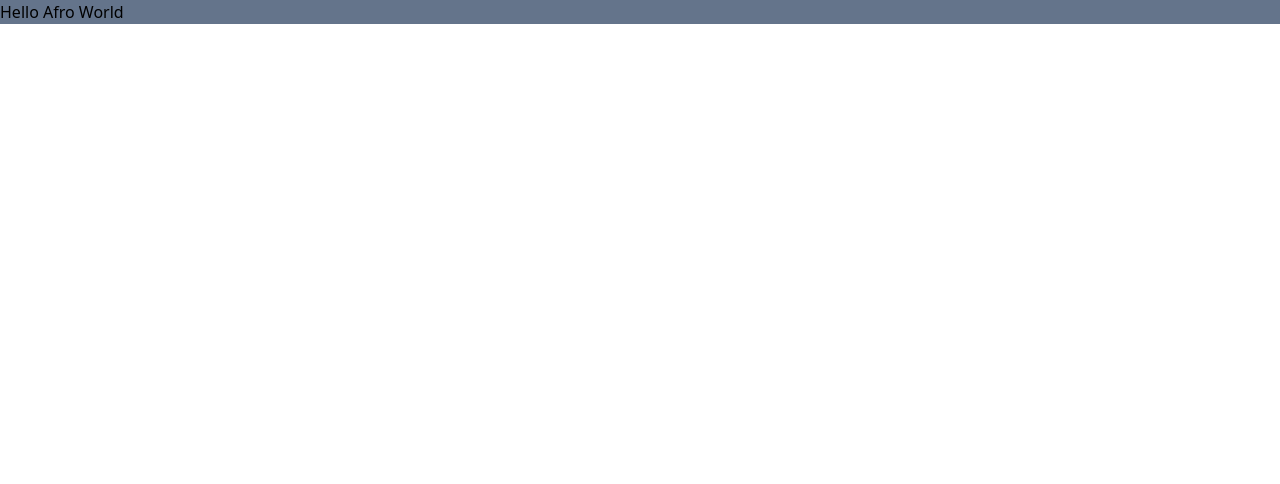
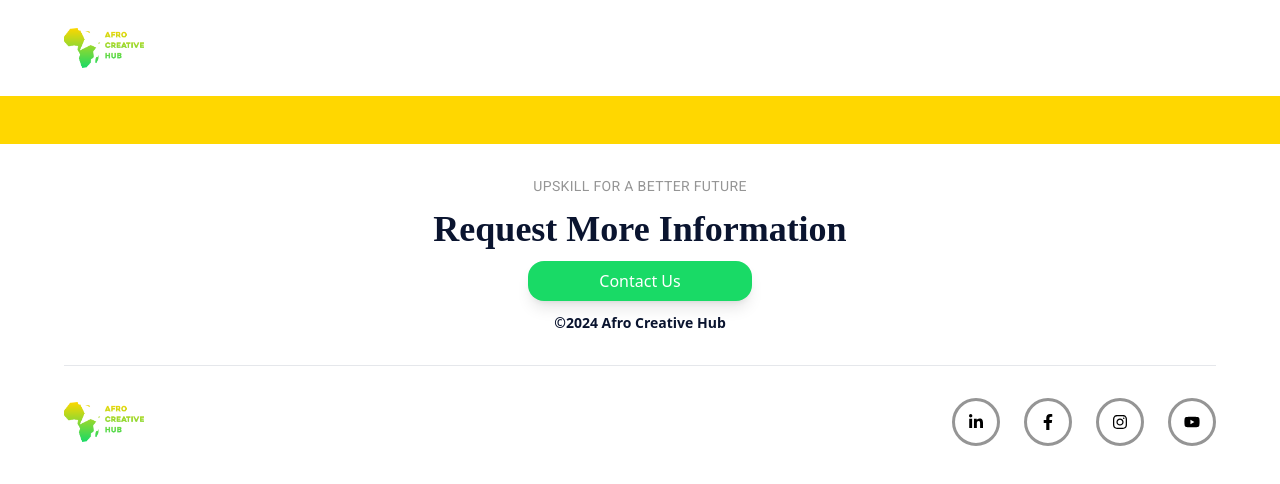
Before and after one commit to Ejike-Daniel/Afro-Creative-Hub, a React (Vite) app: page / in a window 1280 px wide. Shown: the top 484 px of the page. Built offline with nearby package versions, Linux system fonts and the light colour scheme; a web font is replaced by a local one.

Commit message:
added container file and modified header and footer

```diff
--- a/package.json
+++ b/package.json
@@ -13,7 +13,8 @@
     "react": "^18.2.0",
     "react-dom": "^18.2.0",
     "react-icons": "^5.2.1",
-    "react-router-dom": "^6.23.0"
+    "react-router-dom": "^6.23.0",
+    "react-scroll": "^1.9.0"
   },
   "devDependencies": {
     "@types/react": "^18.2.43",
--- a/src/App.jsx
+++ b/src/App.jsx
@@ -1,11 +1,11 @@
 import { BrowserRouter, Route, Routes } from "react-router-dom";
-import Header from "./components/Header";
+import LandingPage from "./pages/home/LandingPage";
 
 function App() {
   return (
     <BrowserRouter>
       <Routes>
-        <Route path="/" element={<Header />}></Route>
+        <Route path="/" element={<LandingPage />}></Route>
       </Routes>
     </BrowserRouter>
   );
--- /dev/null
+++ b/src/components/Button.jsx
@@ -0,0 +1,16 @@
+import PropTypes from "prop-types";
+const Button = ({ children, className }) => {
+  return (
+    <button
+      className={`${className} bg-tealishGreen w-56 text-white lg:hover:text-midnight lg:hover:bg-sunriseOrange h-10 rounded-2xl`}
+    >
+      {children}
+    </button>
+  );
+};
+
+Button.propTypes = {
+  children: PropTypes.node.isRequired,
+  className: PropTypes.string,
+};
+export default Button;
--- /dev/null
+++ b/src/components/Container.jsx
@@ -0,0 +1,14 @@
+import Footer from "./Footer";
+import Header from "./Header";
+
+const Container = ({ children }) => {
+  return (
+    <div className=" flex flex-col ">
+      <Header />
+      {children}
+      <Footer />
+    </div>
+  );
+};
+
+export default Container;
--- a/src/components/Footer.jsx
+++ b/src/components/Footer.jsx
@@ -0,0 +1,68 @@
+import {
+  FaFacebookF,
+  FaInstagram,
+  FaLinkedinIn,
+  FaYoutube,
+} from "react-icons/fa";
+import logo from "../assets/ACH.png";
+import { Link } from "react-router-dom";
+import Button from "./Button";
+
+const Footer = () => {
+  return (
+    <footer className=" flex flex-col-reverse lg:flex-col items-center py-8 gap-8">
+      <section className=" flex flex-col  gap-3">
+        <p className=" font-roboto text-[14px] text-mountainMist text-center uppercase tracking-wide">
+          upskill for a better future
+        </p>
+        <p className=" font-Abhaya font-bold text-2xl lg:text-4xl text-midnight">
+          Request More Information
+        </p>
+        <Link to={"contact"} className="flex items-center justify-center">
+          <Button className={"w-42 font-medium shadow-lg "}>Contact Us</Button>
+        </Link>
+
+        <span className="text-center text-sm font-semibold text-midnight">
+          &copy;2024 Afro Creative Hub
+        </span>
+      </section>
+      <section className="flex flex-col justify-between items-center gap-12 lg:border-t-[1px] lg:flex-row w-[90%] py-8">
+        <Link to={"/"}>
+          <img src={logo} alt="logo" className="w-20 lg:cursor-pointer " />
+        </Link>
+
+        <div className="flex gap-6">
+          <Link
+            to={"#"}
+            className="border-[3px] border-mountainMist w-12 h-12 flex justify-center items-center lg:hover:bg-darkGreen lg:hover:border-tealishGreen rounded-full lg:hover:text-white"
+          >
+            <FaLinkedinIn />
+          </Link>
+
+          <Link
+            to={"#"}
+            className="border-[3px] border-mountainMist w-12 h-12 flex justify-center items-center lg:hover:bg-darkGreen lg:hover:border-tealishGreen rounded-full lg:hover:text-white"
+          >
+            <FaFacebookF />
+          </Link>
+
+          <Link
+            to={"#"}
+            className="border-[3px] border-mountainMist w-12 h-12 flex justify-center items-center lg:hover:bg-darkGreen lg:hover:border-tealishGreen rounded-full lg:hover:text-white"
+          >
+            <FaInstagram />
+          </Link>
+
+          <Link
+            to={"#"}
+            className="border-[3px] border-mountainMist w-12 h-12 flex justify-center items-center lg:hover:bg-darkGreen lg:hover:border-tealishGreen rounded-full lg:hover:text-white"
+          >
+            <FaYoutube />
+          </Link>
+        </div>
+      </section>
+    </footer>
+  );
+};
+
+export default Footer;
--- a/src/components/Header.jsx
+++ b/src/components/Header.jsx
@@ -1,10 +1,22 @@
-import React from "react";
+import logo from "../assets/ACH.png";
+import { useState } from "react";
+import { RiMenu4Fill, RiCloseLine } from "react-icons/ri";
+import { Link } from "react-router-dom";
+const Header = () => {
+  const [isHidden, setIsHidden] = useState(false);
 
-const Header = () => {
+  const handleClick = () => {
+    setIsHidden((prevState) => !prevState);
+  };
   return (
-    <div>
-      <h1 className=" bg-slate-500">Hello Afro World</h1>
-    </div>
+    <header className=" w-full h-[10vh] flex justify-between px-8 lg:px-16 items-center py-12  relative">
+      <Link to={"/"}>
+        <img src={logo} alt="logo" className="w-20 lg:cursor-pointer " />
+      </Link>
+      <button className=" text-3xl lg:hidden " onClick={handleClick}>
+        {isHidden ? <RiMenu4Fill /> : <RiCloseLine />}
+      </button>
+    </header>
   );
 };
 
--- /dev/null
+++ b/src/pages/home/Hero.jsx
@@ -0,0 +1,8 @@
+import broImg from "../../assets/bro.png";
+import panaImg from "../../assets/pana.png";
+
+const Hero = () => {
+  return <section className="w-full py-6 bg-duckyYellow"></section>;
+};
+
+export default Hero;
--- /dev/null
+++ b/src/pages/home/LandingPage.jsx
@@ -0,0 +1,12 @@
+import Container from "../../components/Container";
+import Hero from "./Hero";
+
+const LandingPage = () => {
+  return (
+    <Container>
+      <Hero />
+    </Container>
+  );
+};
+
+export default LandingPage;
```
Also changed, not shown: 1 other file (tests, documents, lock files or other folders).
